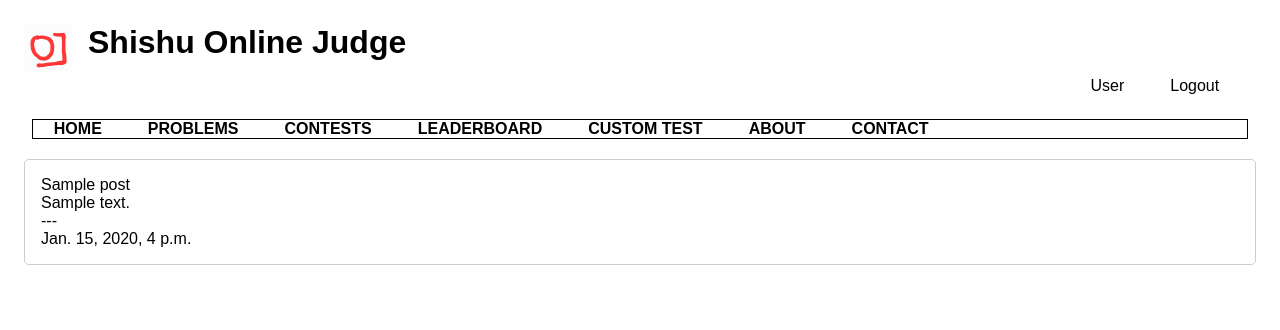
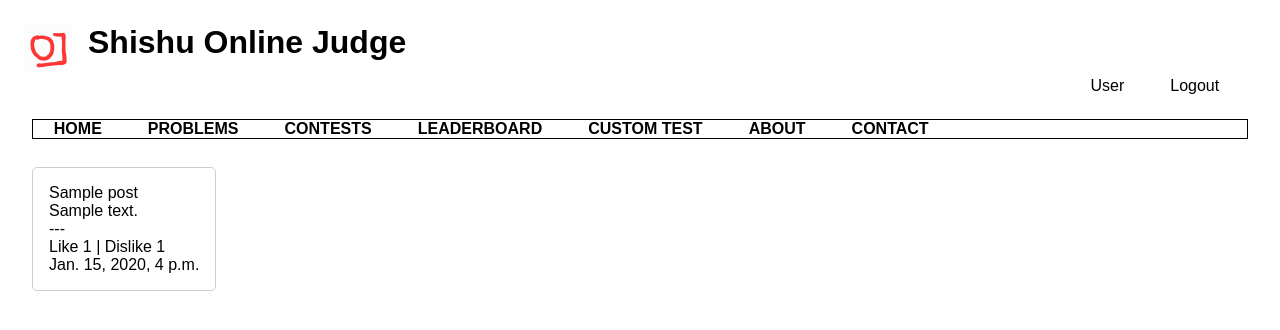
Before and after one commit to SakibSibly/shishu-online-judge, a Django app: page / in a window 1280 px wide. Shown: the top 330 px of the page. Run offline with Django 4.2, Linux system fonts and the light colour scheme; tables that the repository leaves empty hold one stand-in row (values such as "Sample post").

Commit message:
Reation and Post table merged to one and Like/Dislike is made visible in the Post

```diff
--- a/home/admin.py
+++ b/home/admin.py
@@ -1,7 +1,6 @@
 from django.contrib import admin
-from .models import Post, Comment, Reaction
+from .models import Post, Comment
 
 
 admin.site.register(Post)
 admin.site.register(Comment)
-admin.site.register(Reaction)
--- a/home/models.py
+++ b/home/models.py
@@ -4,6 +4,8 @@
 class Post(models.Model):
     title = models.CharField(max_length=100)
     content = models.TextField()
+    like = models.IntegerField(default=0)
+    dislike = models.IntegerField(default=0)
     created_at = models.DateTimeField(auto_now_add=True)
     updated_at = models.DateTimeField(auto_now=True)
     published = models.DateTimeField(default=False)
@@ -21,12 +23,3 @@
 
     def __str__(self):
         return self.content
-
-
-class Reaction(models.Model):
-    post = models.OneToOneField(Post, on_delete=models.CASCADE)
-    like = models.IntegerField(default=0)
-    dislike = models.IntegerField(default=0)
-
-    def __str__(self):
-        return f'{self.like} likes and {self.dislike} dislikes'
--- a/home/static/home/css/style.css
+++ b/home/static/home/css/style.css
@@ -4,10 +4,14 @@
     box-sizing: border-box;
 }
 
-#blogs {
+#blogs ul {
     list-style: none;
     margin: 20px 0;
     padding: 1rem;
     border: 1px solid #ccc;
     border-radius: 0.3rem;
 }
+
+.right {
+    float: right;
+}
--- a/home/templates/home/home.html
+++ b/home/templates/home/home.html
@@ -12,7 +12,8 @@
                     <li>{{ item.title }}</li><br>
                     <li>{{ item.content }}</li><br>
                     <p>---</p>
-                    <li>{{ item.created_at }}</li>
+                    <li>Like {{ item.like }} | Dislike {{ item.dislike }}</li><br>
+                    <li class="right">{{ item.created_at }}</li>
                 </ul>
             </div>
             {% endfor %}
```
Also changed, not shown: home/migrations/0004_post_dislike_post_like_delete_reaction.py (added).
